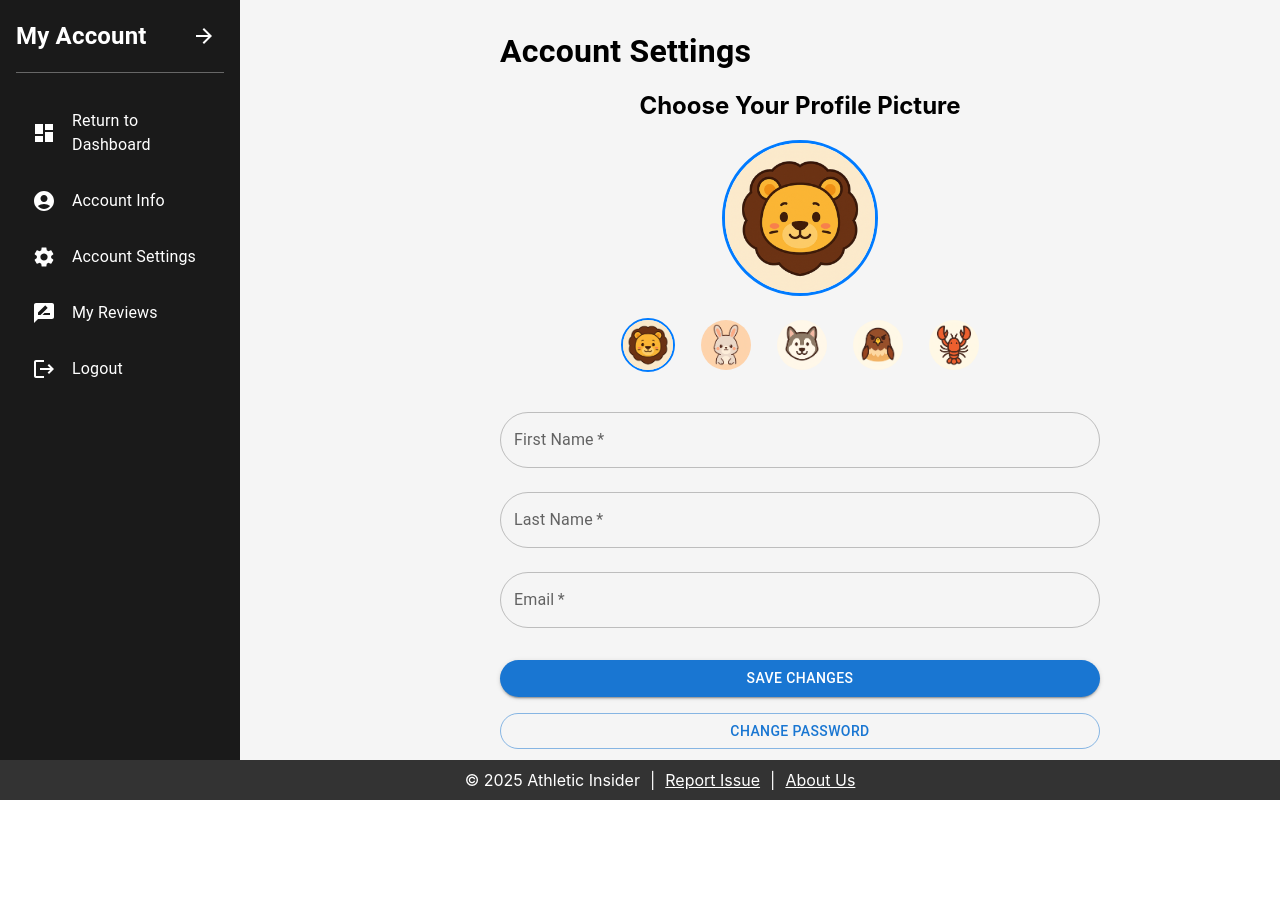
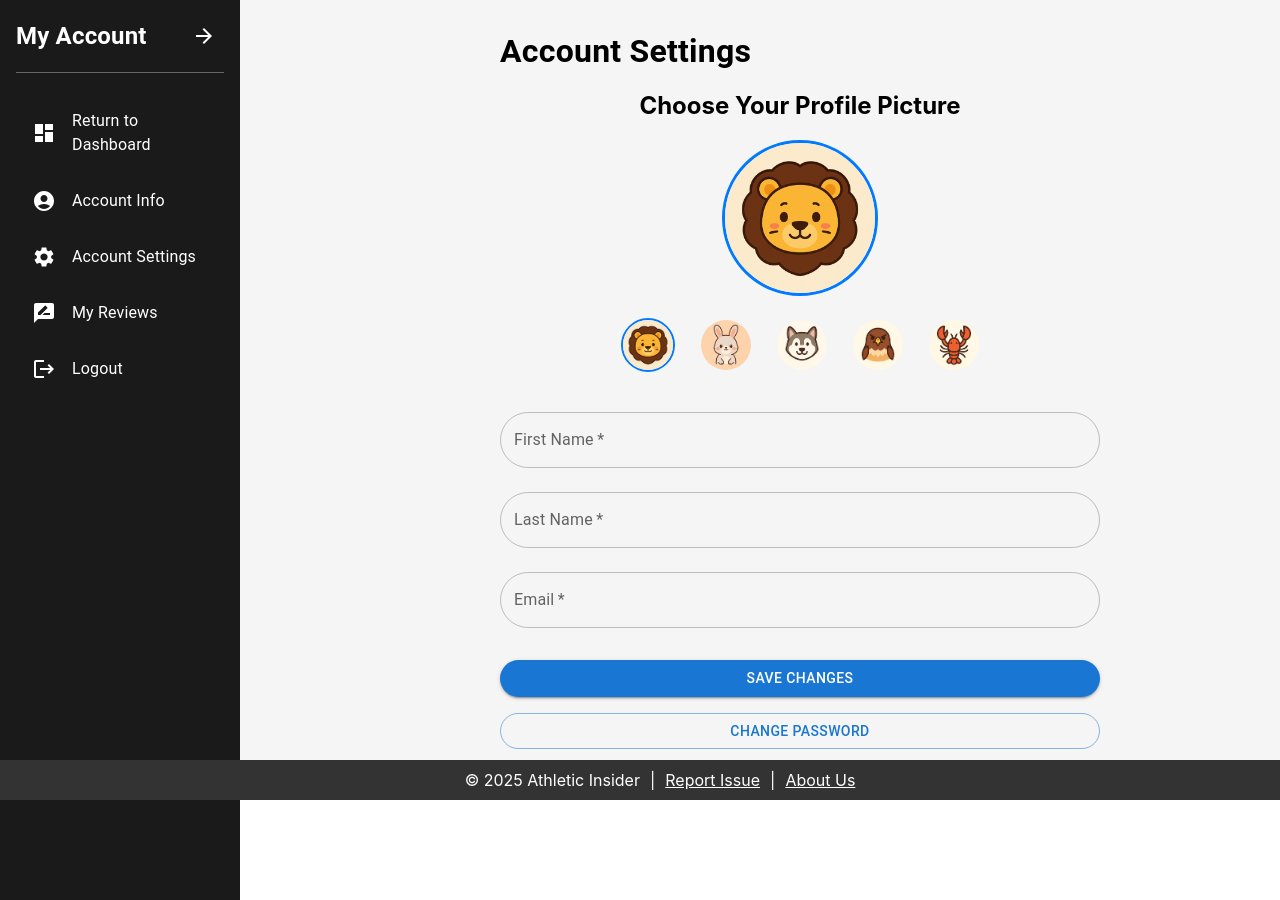
Before and after one commit to uiowaSEP2025/sep2025-project-team_002, a React (Vite) app in the folder frontend/: page /account/settings in a window 1280 px wide. Before the commit the page ends 800 px from the top, so only its background shows below. Built offline with nearby package versions, Linux system fonts and the light colour scheme; no server answers.

Commit message:
Added code for the sidebar to stretch down Vegeta style (He has no limits) when the reviews page makes it go down

```diff
--- a/frontend/src/account/MyReviews.jsx
+++ b/frontend/src/account/MyReviews.jsx
@@ -155,8 +155,8 @@ function MyReviews() {
    return (
     <SidebarWrapper title="My Account" menuItems={menuItems}>
       <motion.div {...loadingTransition}>
-        <Grid container sx={{ minHeight: "100vh", backgroundColor: "#f5f5f5" }}>
-          <Grid item xs={12} md={isMobile ? 12 : 9} sx={{ p: 4, mt: isMobile ? 6 : 0 }}>
+        <Grid container sx={{ minHeight: "100vh", backgroundColor: "#f5f5f5", display: "flex", flexDirection: "column", }}>
+          <Grid item xs={12} md={isMobile ? 12 : 9} sx={{ p: 4, mt: isMobile ? 6 : 0, flexGrow: 1, }}>
             <motion.div
               initial={{ opacity: 0, y: 50 }}
               animate={{ opacity: 1, y: 0 }}
--- a/frontend/src/components/SidebarWrapper.jsx
+++ b/frontend/src/components/SidebarWrapper.jsx
@@ -62,7 +62,7 @@ const SidebarWrapper = ({ title = "My Account", menuItems = [], children }) => {
     <Grid container sx={{ minHeight: "100vh", backgroundColor: "#f5f5f5" }}>
       {/* DESKTOP / LARGE TABLET: Collapsible Side Menu */}
       {!isMobile && (
-        <Grid item xs={12} md={3} sx={{ p: 0 }}>
+        <Grid item xs={12} md={3} sx={{ p: 0, height: "100vh", display: "flex", flexDirection: "column", }}>
           <motion.div
             variants={menuVariants}
             animate={menuOpen ? "open" : "closed"}
@@ -70,7 +70,7 @@ const SidebarWrapper = ({ title = "My Account", menuItems = [], children }) => {
             style={{
               backgroundColor: "#1a1a1a",
               color: "white",
-              height: "100vh",
+                position: "absolute", top: 0, bottom: "-100px", left: 0,
               padding: 16,
               boxSizing: "border-box",
               overflow: "hidden"
```
